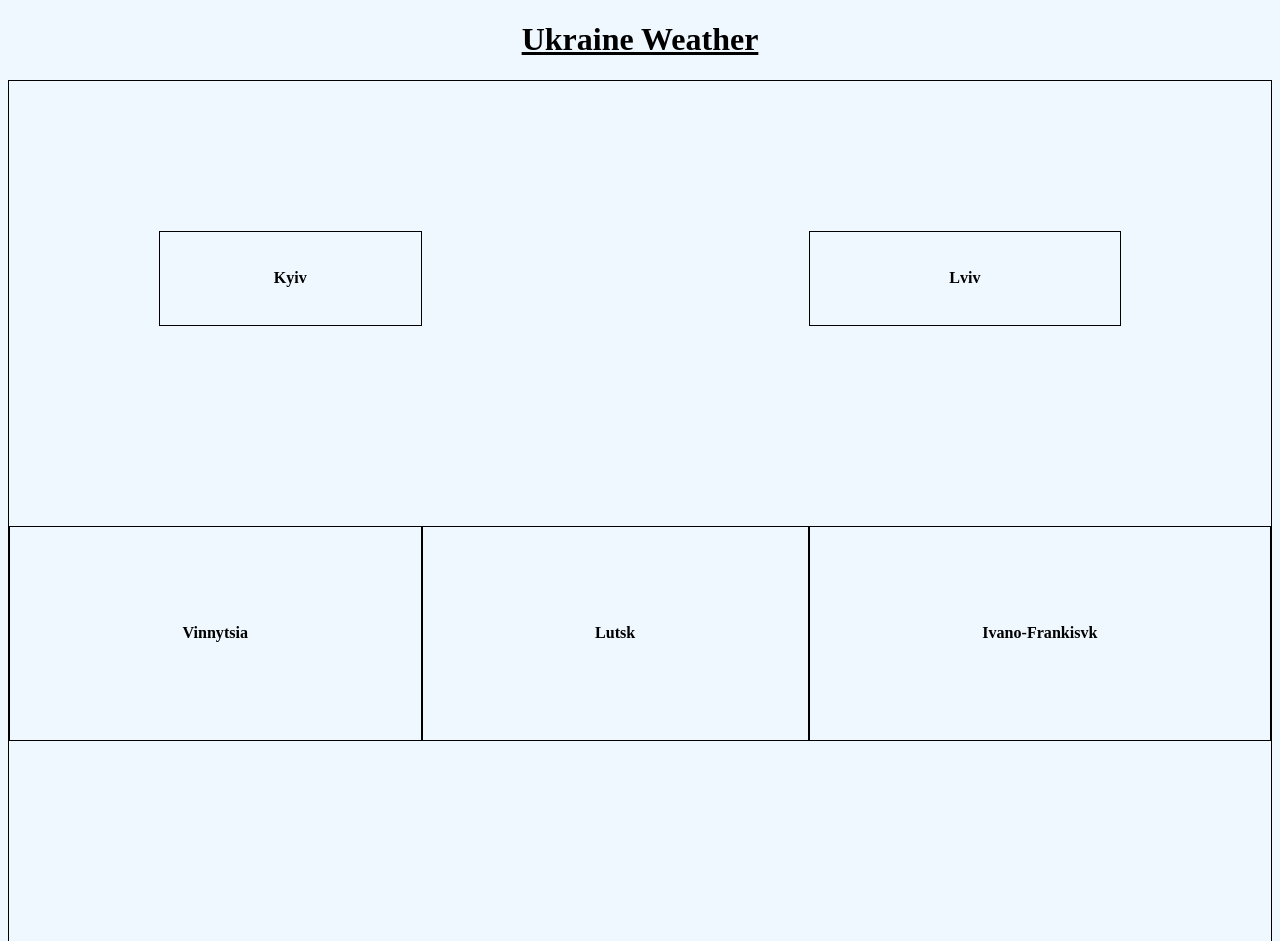
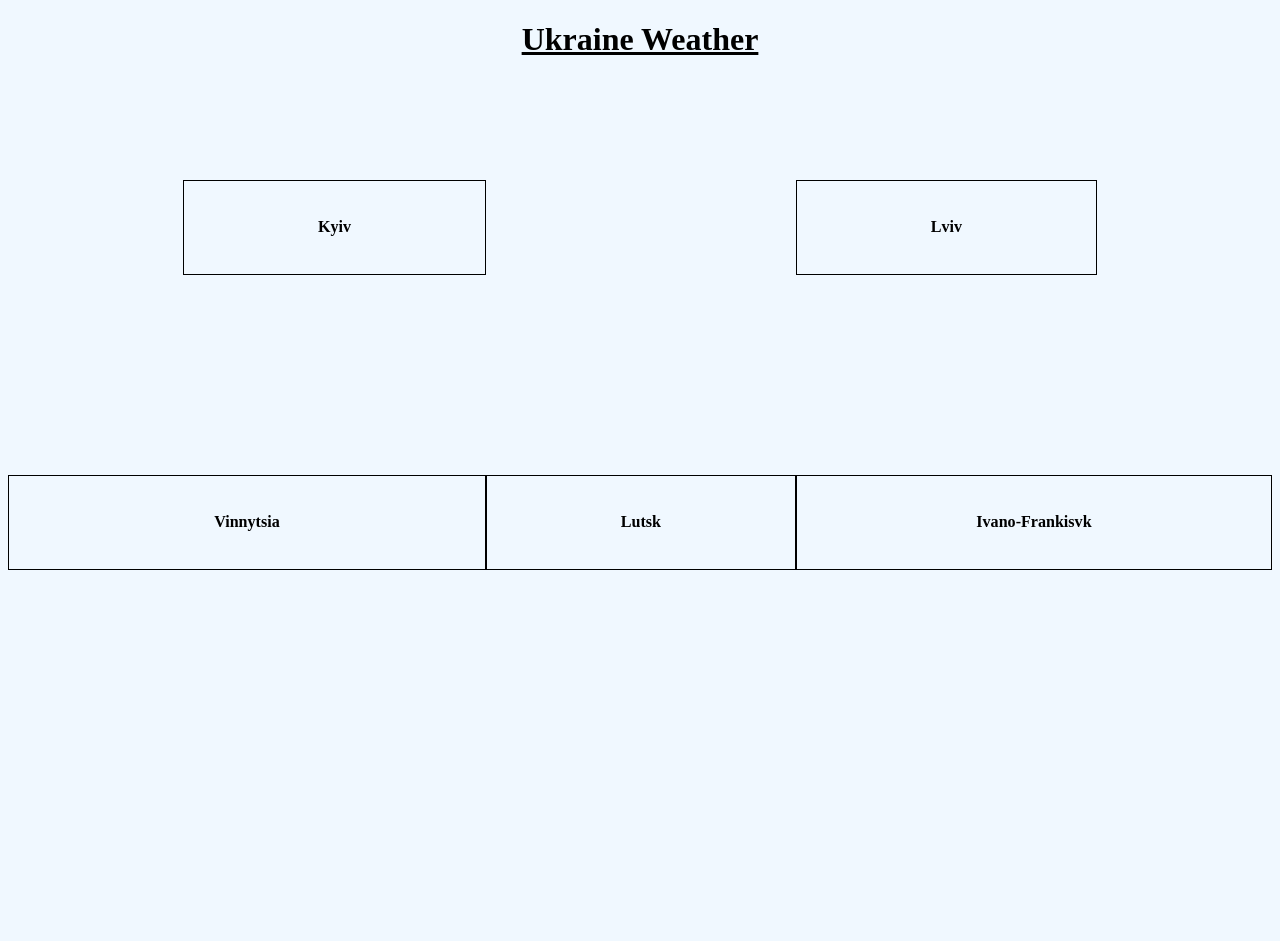
Before and after one commit to lillybrandon/ukrainianweatherdashboard, a plain HTML site: page index.html in a window 1280 px wide. Shown: the top 941 px of the page. After the commit the page ends 800 px from the top, so only its background shows below. Drawn offline with Linux system fonts and the light colour scheme.

Commit message:
Update styless.css

```diff
--- a/styles.css
+++ b/styles.css
@@ -8,48 +8,48 @@ h1 {
     text-align: center;
 }
 
+
+
 .cities {
     display: grid;
     grid-template-columns: auto auto auto;
     font-size: 1.5em;
     text-align: center;
-    border: 1px #000 solid;
-    position: relative
 }
+
 
 .city1 {
     border: 1px #000 solid;
-    margin-left: 150px;
-    margin-top: 150px;
+    margin-left: 175px;
+    margin-top: 100px;
 }
 
 .city2 {
     border: 1px #000 solid;
     grid-column: 3;
-    margin-right: 150px;
-    margin-top: 150px;
+    margin-right: 175px;
+    margin-top: 100px;
 }
 
 .city3 {
     border: 1px #000 solid;
     box-sizing: border-box;
     margin-top: 200px;
-    margin-bottom: 200px;
-    padding: 60px;
+    margin-bottom: 80px;
 }
 
 .city4 {
     border: 1px #000 solid;
     box-sizing: border-box;
     margin-top: 200px;
-    margin-bottom: 200px;
-    padding: 60px
+    margin-bottom: 80px;
+
 }
 
 .city5 {
     border: 1px #000 solid;
     box-sizing: border-box;
     margin-top: 200px;
-    margin-bottom: 200px;
-    padding: 60px
+    margin-bottom: 80px;
+
 }
```
